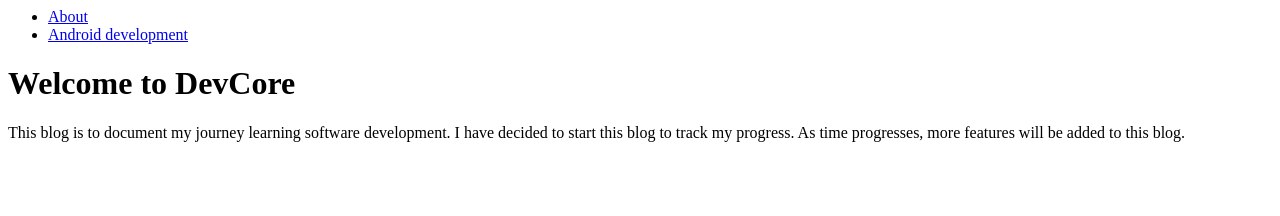
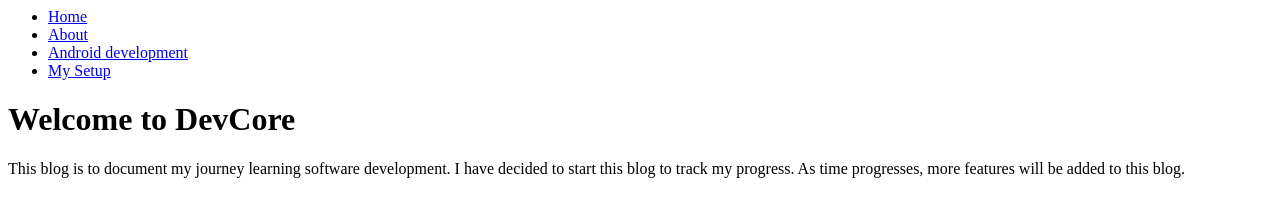
Before and after one commit to Pat-Callaway/DevCore-Blog, a plain HTML site: page index.html in a window 1280 px wide. Drawn offline with Linux system fonts and the light colour scheme.

Commit message:
Added setup page and modified index.html

```diff
--- a/index.html
+++ b/index.html
@@ -10,8 +10,10 @@
 <body onload="displayMessage()">
     <nav>
         <ul>
+            <li><a href="index.html">Home</a></li>
             <li><a href="/DevCore-Blog/Pages/about.html" target="_blank">About</a></li>
             <li><a href="/DevCore-Blog/Pages/AndroidDev.html" target="_blank">Android development</a></li>
+            <li><a href="/DevCore-Blog/Pages/Setup.html">My Setup</a></li>
         </ul>
     </nav>
     <h1>Welcome to DevCore</h1>
```
Also changed, not shown: Pages/Setup.html (added).
